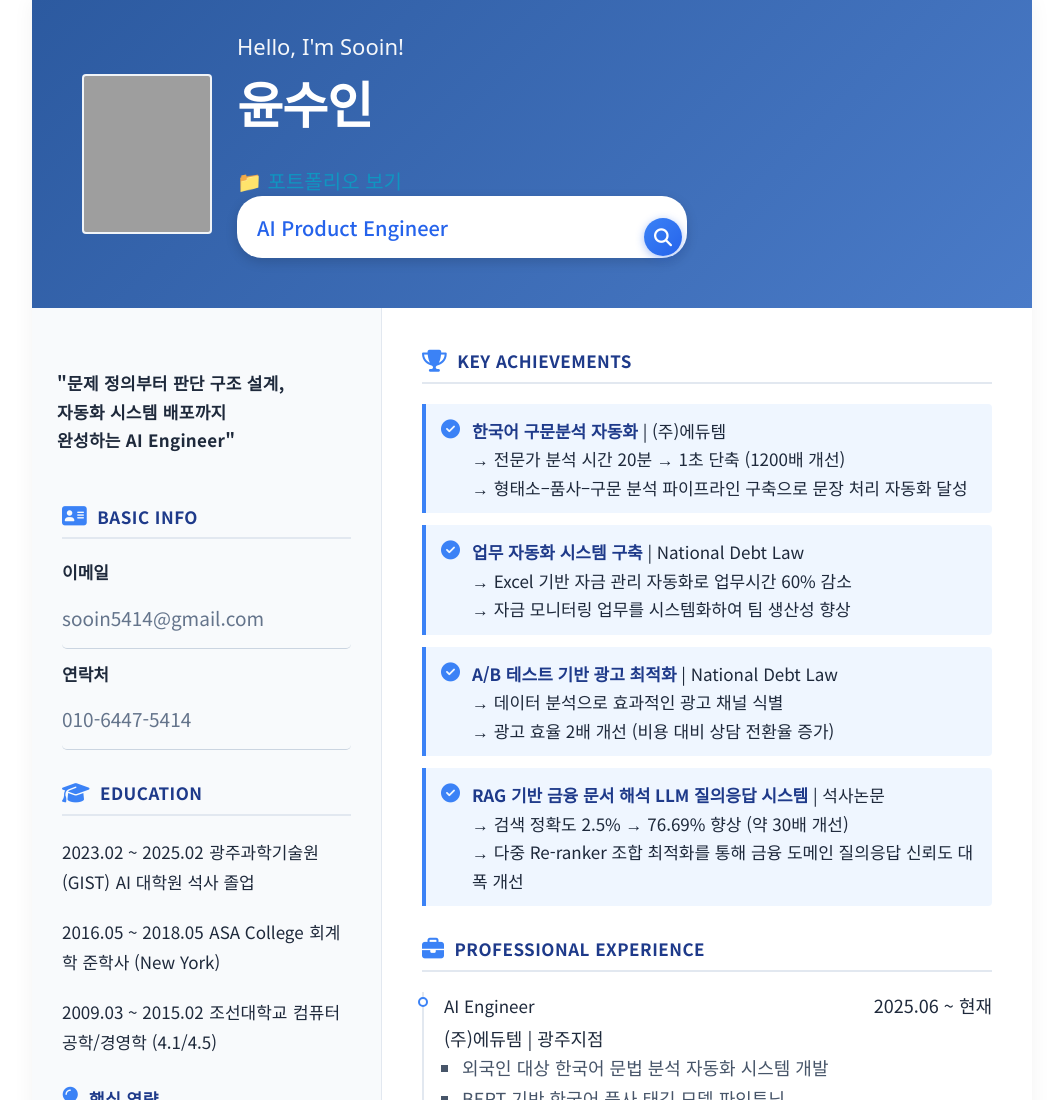
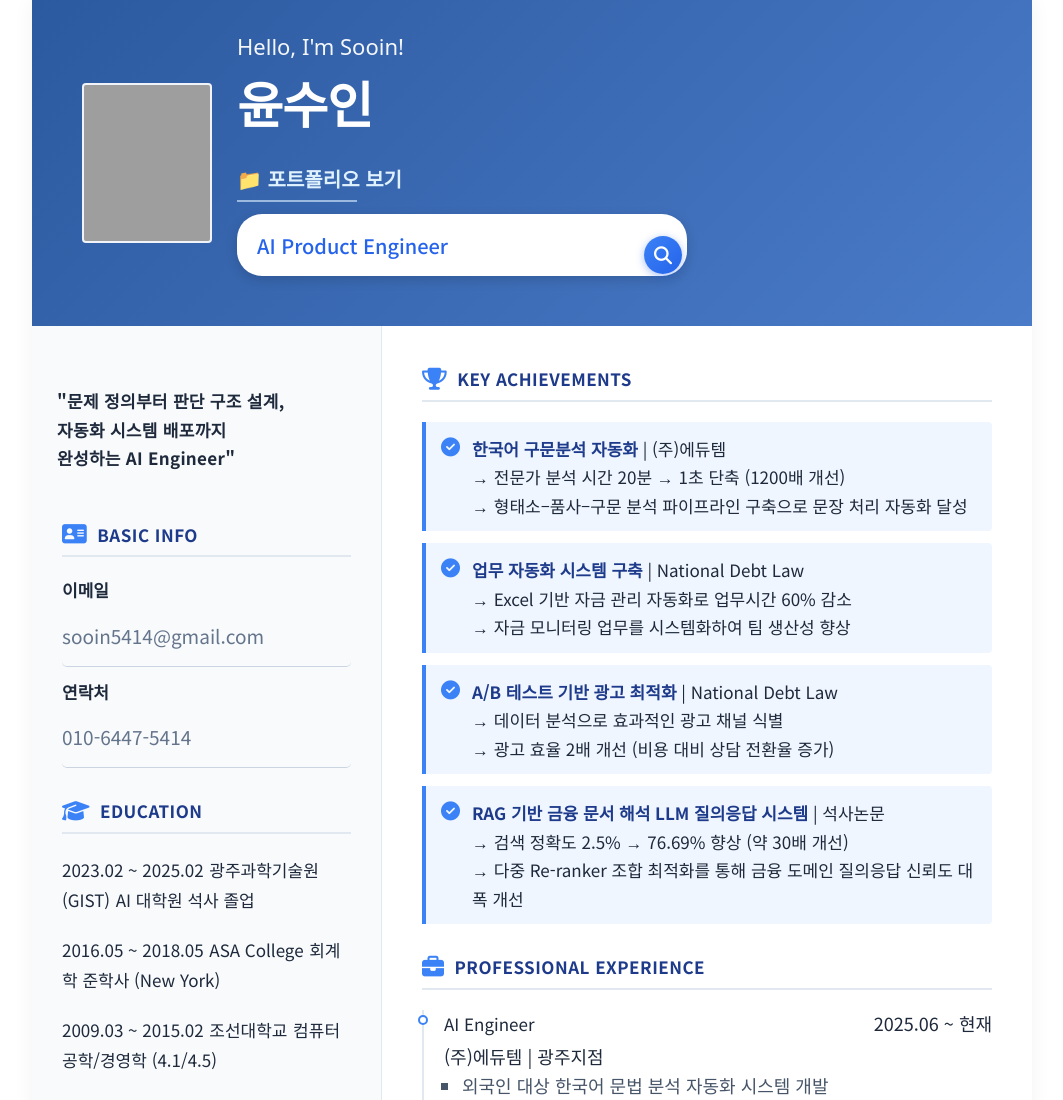
Before and after one commit to sooin5414/resume-site, a plain HTML site: page index.html in a window 1280 px wide. Shown: the top 1100 px of the page, without its empty margins (108-1171 px from the left). Drawn offline with nearby package versions, Linux system fonts and the light colour scheme; grey boxes are pictures that could not be loaded; a web font is replaced by a local one.

Commit message:
Update index.html

```diff
--- a/index.html
+++ b/index.html
@@ -425,11 +425,23 @@
           <h3 style="margin: 0 0 5px 0; font-size: 1.1rem; font-weight: 300; color: white; opacity: 0.95;">Hello, I'm Sooin!</h3>
           <h1 style="margin: 0 0 15px 0; font-size: 2.5rem; font-weight: 900; color: white; letter-spacing: -1px;">윤수인&nbsp;</h1>
           <a href="./portfolio.html"
-           style="display: inline-block;
-                  margin-top: 8px;
-                  font-size: 1rem;">
+           style="
+             display: inline-block;
+             margin: 6px 0 6px 0;
+             color: #e0f2ff;
+             font-weight: 600;
+             text-decoration: none;
+           ">
           📁 포트폴리오 보기
         </a>
+
+        <div style="
+          width: 120px;
+          height: 2px;
+          background: rgba(224,242,255,0.6);
+          margin-bottom: 12px;
+        "></div>
+
 
 
 
```
